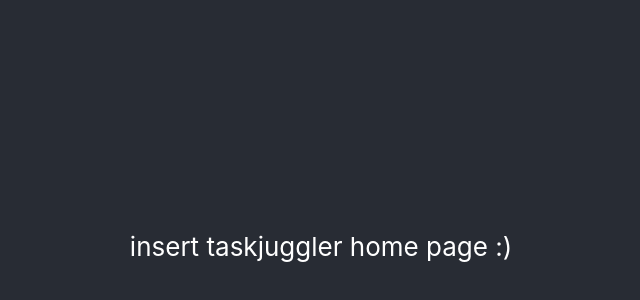
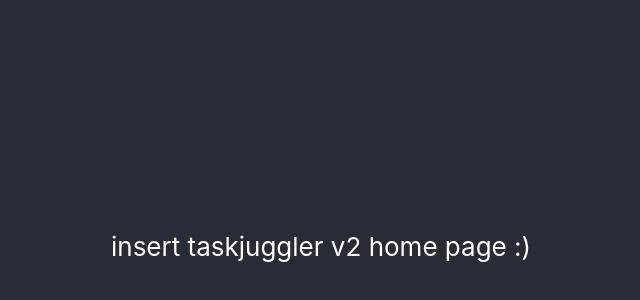
Before and after one commit to veryjos/task-juggler, a React (Create React App) app in the folder frontend/: page / in a window 1280 px wide. Shown: the part 154-454 px from the top of the page, without its empty margins (319-959 px from the left). Built offline with nearby package versions, Linux system fonts and the light colour scheme.

Commit message:
set up step to deploy new docker image

```diff
--- a/frontend/src/App.js
+++ b/frontend/src/App.js
@@ -5,7 +5,7 @@
   return (
     <div className="App">
       <header className="App-header">
-        <p>insert taskjuggler home page :)</p>
+        <p>insert taskjuggler v2 home page :)</p>
       </header>
     </div>
   );
```
